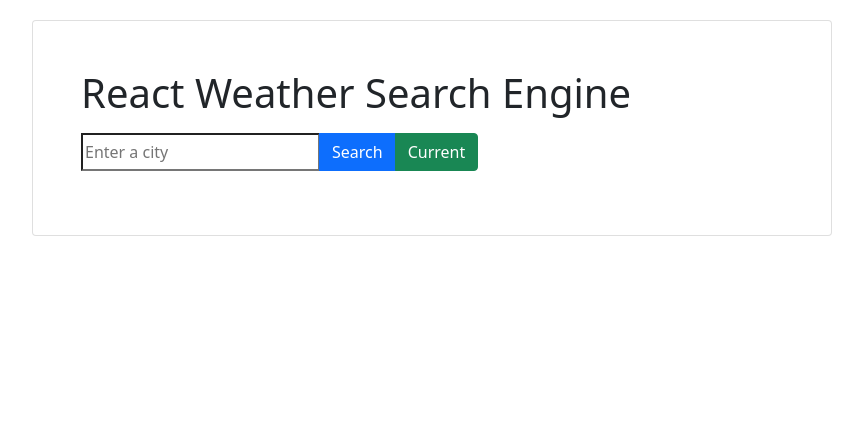
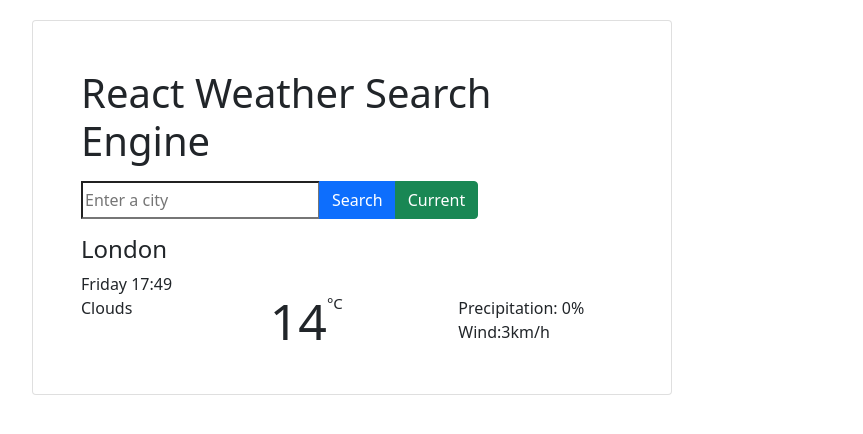
Before and after one commit to Annalouise643/weather-app-react, a React (Create React App) app: page / in a window 1280 px wide. Shown: the top 434 px of the page, without its empty margins (70-933 px from the left). Built offline with nearby package versions, Linux system fonts and the light colour scheme.

Commit message:
Added current weather jsx and css

```diff
--- a/src/App.css
+++ b/src/App.css
@@ -1,4 +1,19 @@
 .card {
-  max-width: 50rem;
+  max-width: 40rem;
   margin: 20px;
 }
+
+.card p {
+  margin-bottom: 0;
+}
+
+.card .temp {
+  font-size: 50px;
+  line-height: 100%;
+}
+
+.card .temp small {
+  font-size: 15px;
+  line-height: 100%;
+  vertical-align: top;
+}
--- a/src/App.js
+++ b/src/App.js
@@ -2,7 +2,7 @@ import "./App.css";
 
 function App() {
   return (
-    <div className="container">
+    <div className="container m-30">
       <div className="App card p-5">
         <h1 className="mb-3">React Weather Search Engine</h1>
         <form>
@@ -12,6 +12,18 @@ function App() {
             <button className="btn btn-success">Current</button>
           </div>
         </form>
+        <h4>London</h4>
+        <p>Friday 17:49</p>
+        <div className="row">
+          <div className="col">Clouds</div>
+          <div className="col temp">
+            14<small>°C</small>
+          </div>
+          <div className="col">
+            <p>Precipitation: 0%</p>
+            <p>Wind:3km/h</p>
+          </div>
+        </div>
       </div>
     </div>
   );
```
